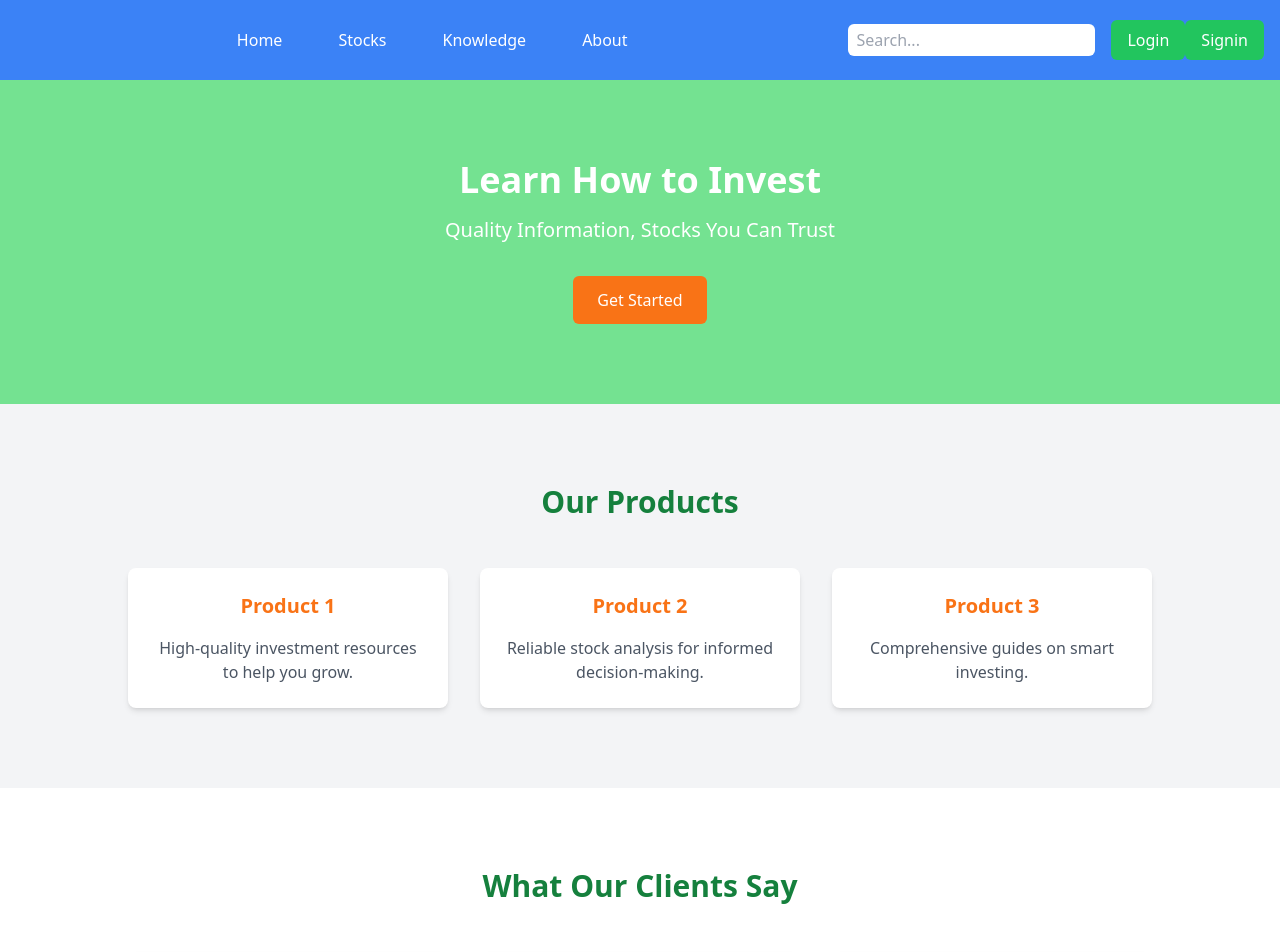
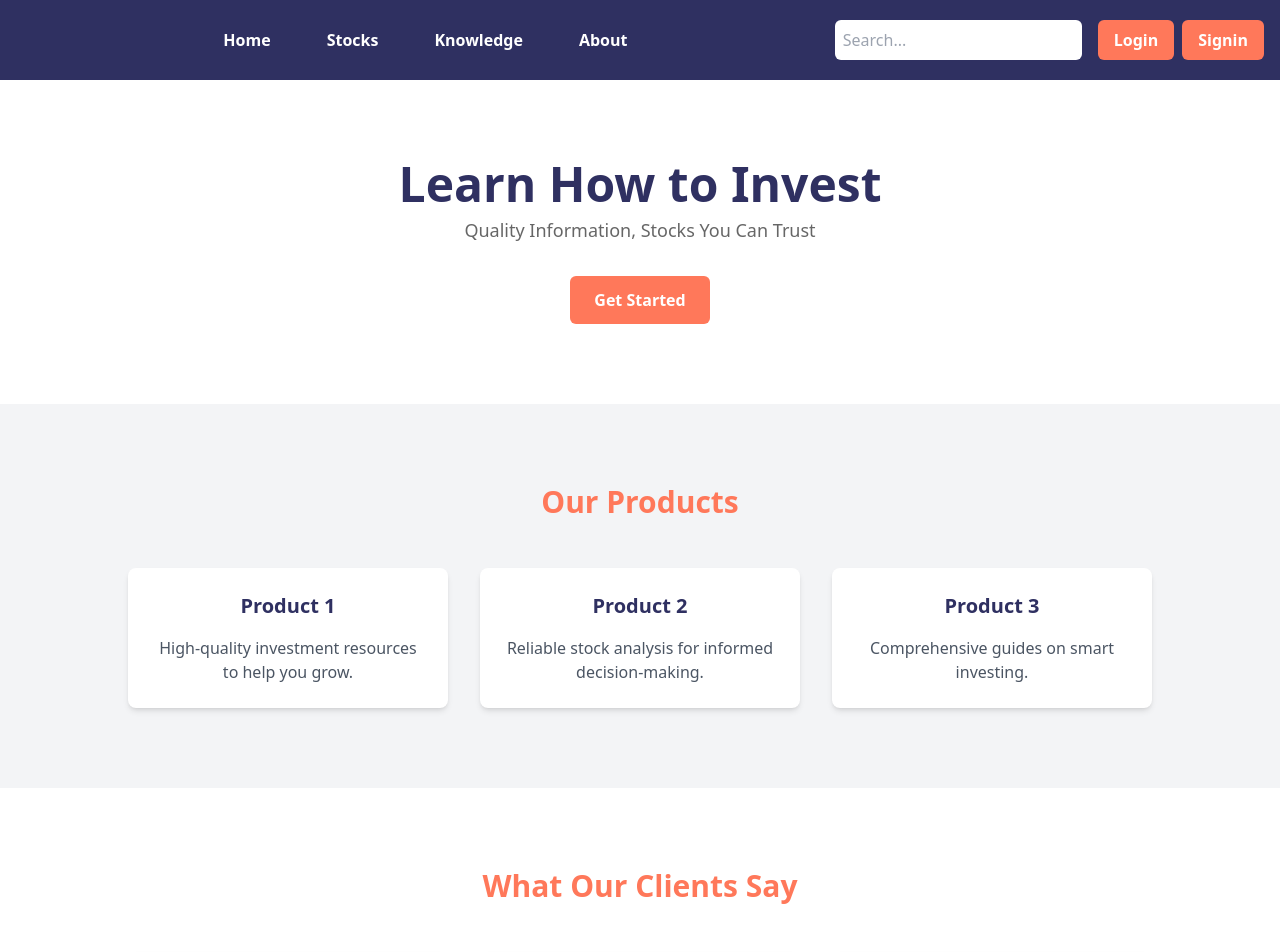
Before and after one commit to AyushKumar123456789/stock-analysis-frontend, a React (Vite) app: page / in a window 1280 px wide. Shown: the top 952 px of the page. Built offline with nearby package versions, Linux system fonts and the light colour scheme; no server answers.

Commit message:
UI Home update and color palette changes

```diff
--- a/src/components/Footer/Footer.jsx
+++ b/src/components/Footer/Footer.jsx
@@ -2,7 +2,7 @@ import React from "react";
 
 const Footer = () => {
   return (
-    <footer className="bg-[#74E291] text-white py-8">
+    <footer className="bg-black/80 text-white py-8">
       <div className="container mx-auto text-center md:text-left">
         <div className="md:flex md:justify-between">
           {/* Company Info */}
--- a/src/components/Header/Header.jsx
+++ b/src/components/Header/Header.jsx
@@ -4,68 +4,64 @@ import GlobalContext from '../../context/GlobalState';
 
 const Header = () => {
     const { logout, user } = useContext(GlobalContext);
+
+    const navOptions = [
+        {
+            directory: "/",
+            label: "Home"
+        },
+        {
+            directory: "/stocks",
+            label: "Stocks"
+        },
+        {
+            directory: "/knowledge",
+            label: "Knowledge"
+        },
+        {
+            directory: "/about",
+            label: "About"
+        }
+    ];
+
     return (
-        <nav className="bg-blue-500 p-4 shadow-md flex flex-col md:flex-row justify-between items-center min-h-[10vh] mx-auto">
+        <nav className="bg-blue1 p-4 shadow-md flex flex-col md:flex-row justify-between items-center min-h-[10vh] mx-auto">
             <div className="flex justify-center flex-1 mb-4 md:mb-0  ">
                 <ul className="flex space-x-14 ">
+                    {navOptions.map((option, i) => (
                         <li>
                             <Link
-                            to="/"
-                            className="text-white hover:text-green-200 transition-colors duration-200 "
+                                to={option.directory}
+                                className="text-white hover:text-orange1 transition-colors duration-200 font-semibold"
                             >
-                            Home
+                                {option.label}
                             </Link>
                         </li>
-                    <li>
-                        <Link
-                            to="/stocks"
-                            className="text-white hover:text-green-200 transition-colors duration-200"
-                        >
-                            Stocks
-                        </Link>
-                    </li>
-                    <li>
-                        <Link
-                            to="/knowledge"
-                            className="text-white hover:text-green-200 transition-colors duration-200"
-                        >
-                            Knowledge
-                        </Link>
-                    </li>
-                    <li>
-                        <Link
-                            to="/about"
-                            className="text-white hover:text-green-200 transition-colors duration-200"
-                        >
-                            About
-                        </Link>
-                    </li>
+                    ))}
                 </ul>
             </div>
             {!user && (
-                <>
-                    <div className="flex items-center space-x-4 ">
+                <div className='flex space-x-4'>
                     <input
                         type="text"
                         placeholder="Search..."
                         className="hidden md:block px-2 py-1 rounded-md focus:outline-none focus:ring-2 focus:ring-green-200"
                     />
+                    <div className="flex items-center space-x-2">
                         <Link
                             to={'/Login'}
-                            className="bg-green-500 text-white px-4 py-2 rounded-md hover:bg-green-600 transition-colors duration-200"
+                            className="bg-orange1 text-white font-semibold px-4 py-2 rounded-md hover:bg-orange-600 transition-colors duration-200"
                         >
                             Login
                         </Link>
-                    </div>
-                    <div className="flex items-center space-x-4 ">
                         <Link
                             to={'/register'}
-                            className="bg-green-500 text-white px-4 py-2 rounded-md hover:bg-green-600 transition-colors duration-200"
+                            className="bg-orange1 text-white font-semibold px-4 py-2 rounded-md hover:bg-orange-600 transition-colors duration-200"
                         >
                             Signin
                         </Link>
                     </div>
-                </>
+                </div>
             )}
             {user && (
                 <>
--- a/src/components/Home/Home.jsx
+++ b/src/components/Home/Home.jsx
@@ -4,24 +4,24 @@ const HomePage = () => {
   return (
     <div>
       {/* Hero Section */}
-      <section className="bg-[#74E291] text-white py-20 text-center">
-        <h1 className="text-4xl font-bold mb-4">Learn How to Invest</h1>
-        <p className="text-xl mb-8">
+      <section className="bg-white py-20 text-center">
+        <h1 className="text-5xl font-bold mb-2 text-blue1">Learn How to Invest</h1>
+        <p className="text-lg text-black/60 mb-8">
           Quality Information, Stocks You Can Trust
         </p>
-        <button className="bg-orange-500 text-white px-6 py-3 rounded-md hover:bg-orange-600 transition-colors duration-200">
+        <button className="bg-orange1 font-semibold text-white px-6 py-3 rounded-md hover:bg-orange-600 transition-colors duration-200">
           Get Started
         </button>
       </section>
 
       {/* Our Products Section */}
       <section className="py-20 bg-gray-100 text-center">
-        <h2 className="text-3xl font-bold mb-12 text-green-700">
+        <h2 className="text-3xl font-bold mb-12 text-orange1">
           Our Products
         </h2>
         <div className="flex justify-center space-x-8">
           <div className="bg-white shadow-md p-6 rounded-lg w-1/4">
-            <h3 className="text-xl font-semibold mb-4 text-orange-500">
+            <h3 className="text-xl font-semibold mb-4 text-blue1">
               Product 1
             </h3>
             <p className="text-gray-600">
@@ -29,7 +29,7 @@ const HomePage = () => {
             </p>
           </div>
           <div className="bg-white shadow-md p-6 rounded-lg w-1/4">
-            <h3 className="text-xl font-semibold mb-4 text-orange-500">
+            <h3 className="text-xl font-semibold mb-4 text-blue1">
               Product 2
             </h3>
             <p className="text-gray-600">
@@ -37,7 +37,7 @@ const HomePage = () => {
             </p>
           </div>
           <div className="bg-white shadow-md p-6 rounded-lg w-1/4">
-            <h3 className="text-xl font-semibold mb-4 text-orange-500">
+            <h3 className="text-xl font-semibold mb-4 text-blue1">
               Product 3
             </h3>
             <p className="text-gray-600">
@@ -49,7 +49,7 @@ const HomePage = () => {
 
       {/* Testimonials Section */}
       <section className="py-20 bg-white text-center">
-        <h2 className="text-3xl font-bold mb-12 text-green-700">
+        <h2 className="text-3xl font-bold mb-12 text-orange1">
           What Our Clients Say
         </h2>
         <div className="flex justify-center space-x-8">
@@ -79,7 +79,7 @@ const HomePage = () => {
 
       {/*Our Team Section */}
       <section className="py-20 bg-gray-100 text-center">
-        <h2 className="text-3xl font-bold mb-12 text-green-700">Our Team</h2>
+        <h2 className="text-3xl font-bold mb-12 text-orange1">Our Team</h2>
         <div className="flex justify-center space-x-8">
           <div className="bg-white p-6 rounded-lg w-1/4 shadow-md">
             <img
@@ -103,12 +103,12 @@ const HomePage = () => {
       </section>
 
       {/* Call to Action Section */}
-      <section className="bg-yellow-500 text-white py-20 text-center">
+      <section className="bg-blue1 text-white py-20 text-center">
         <h2 className="text-3xl font-bold mb-4">Join Us Today</h2>
         <p className="text-xl mb-8">
           Start your investment journey with resources you can trust.
         </p>
-        <button className="bg-green-500 text-white px-6 py-3 rounded-md hover:bg-green-600 transition-colors duration-200">
+        <button className="bg-orange1 text-white px-6 py-3 rounded-md hover:bg-green-600 transition-colors duration-200">
           Sign Up Now
         </button>
       </section>
--- a/tailwind.config.js
+++ b/tailwind.config.js
@@ -5,7 +5,12 @@ export default {
         '/api': 'http://localhost:3000',
     },
     theme: {
-        extend: {},
+        extend: {
+            colors: {
+                blue1: '#2F3061',
+                orange1: '#FF785A'
+            },
+        },
     },
     plugins: [],
 };
```
Lines whose indentation alone changed are shown as unchanged.
